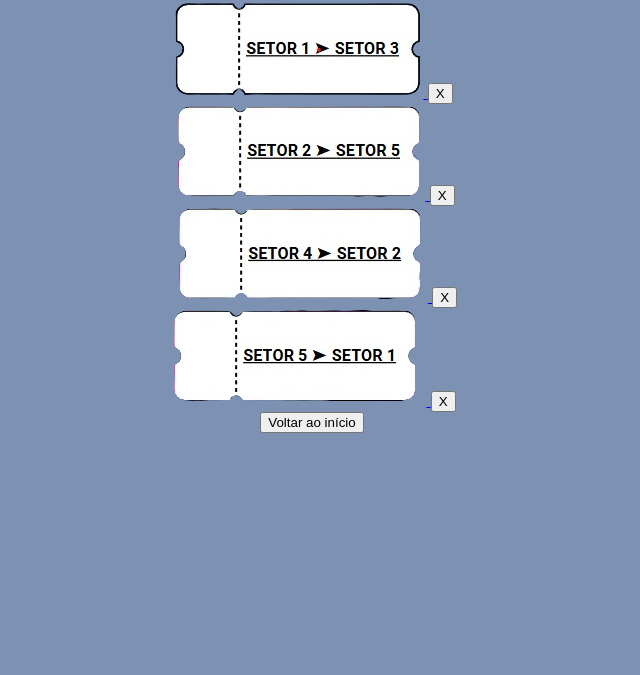
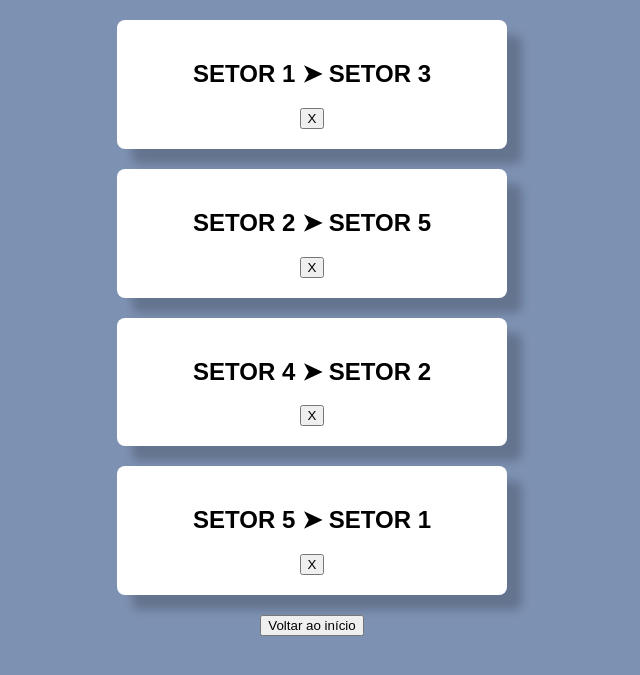
Before and after one commit to luty07/sa-parte-II-ferrorama, a PHP site: page /public/manutencao.html in a window 1280 px wide. Shown: the top 675 px of the page, without its empty margins (328-968 px from the left). Run offline with PHP 8.4, Linux system fonts and the light colour scheme.

Commit message:
correcao

```diff
--- a/public/manutencao.html
+++ b/public/manutencao.html
@@ -8,37 +8,50 @@
 </head>
 
 <body>
+    <section >  <h1>
+    SETOR 1 ➤ SETOR 3</h1>
+    </div>
     <div>
     <a href="manutencao1.html">
-            <img class="manutencao" src="../assets/manutencao13.png" alt="">
     <button type="button" onclick=>X</button>
 </a>
 </div>
+    </section>
 
+        <section >  <h1>
+        SETOR 2 ➤ SETOR 5</h1>
+        </div>
         <div>
         <a href="manutencao2.html">
-
-            <img class="manutencao" src="../assets/manutencao25.png" alt="">
         <button type="button" onclick=>X</button>
     </a>
     </div>
+        </section>
 
+        <section >  <h1>
+            SETOR 4 ➤ SETOR 2</h1>
+            </div>
             <div>
             <a href="manutencao3.html">
-
-            <img class="manutencao" src="../assets/manutencao42.png" alt="">
             <button type="button" onclick=>X</button>
         </a>
         </div>
+            </section>
 
+            <section >  <h1>
+                SETOR 5 ➤ SETOR 1</h1>
+                </div>
                 <div>
                 <a href="manutencao4.html">
-
-            <img class="manutencao" src="../assets/manutencao51.png" alt="">
                 <button type="button" onclick=>X</button>
             </a>
             </div>
+                </section>
+
                 <a href="inicio.html"><button>Voltar ao início</button></a>
+            </footer>
+              </div>
+              <script src="../scripts/alerts.js"></script>
 
 </body>
 
--- a/public/manutencao2.html
+++ b/public/manutencao2.html
@@ -14,7 +14,11 @@
     </div>
     </section>
     <img src="../assets/trem.png" alt="Locomotiva" class="img-trem">
-    <a href="manutencao.html" class="botao">VOLTAR À MANUTENÇÃO</a>
+    <br>
+    <a href="manutencao.html"><button>Voltar a manutenção</button></a>
+</footer>
+  </div>
+  <script src="../scripts/alerts.js"></script>
 </body>
 
 </html>
--- a/public/manutencao3.html
+++ b/public/manutencao3.html
@@ -13,7 +13,11 @@
     </div>
     </section>
     <img src="../assets/trem.png" alt="Locomotiva" class="img-trem">
-    <a href="manutencao.html" class="botao">VOLTAR À MANUTENÇÃO</a>
+    <br>
+    <a href="manutencao.html"><button>Voltar a manutenção</button></a>
+</footer>
+  </div>
+  <script src="../scripts/alerts.js"></script>
 </body>
 
 </html>
--- a/public/manutencao4.html
+++ b/public/manutencao4.html
@@ -14,7 +14,11 @@
     </div>
     </section>
     <img src="../assets/trem.png" alt="Locomotiva" class="img-trem">
-    <a href="manutencao.html" class="botao">VOLTAR À MANUTENÇÃO</a>
+    <br>
+    <a href="manutencao.html"><button>Voltar a manutenção</button></a>
+</footer>
+  </div>
+  <script src="../scripts/alerts.js"></script>
 </body>
 
 </html>
--- a/styles/manutencao.css
+++ b/styles/manutencao.css
@@ -82,6 +82,6 @@ body {
     box-shadow: 15px 15px 10px rgba(0, 0, 0, 0.2);
   }
 
-  .h1 {
-    background: rgb(0, 0, 0);
+  h1 {
+    color: rgb(0, 0, 0);
   }
```
Also changed, not shown: public/manutencao1.html (+6 -2 lines). Lines whose indentation alone changed are shown as unchanged.
